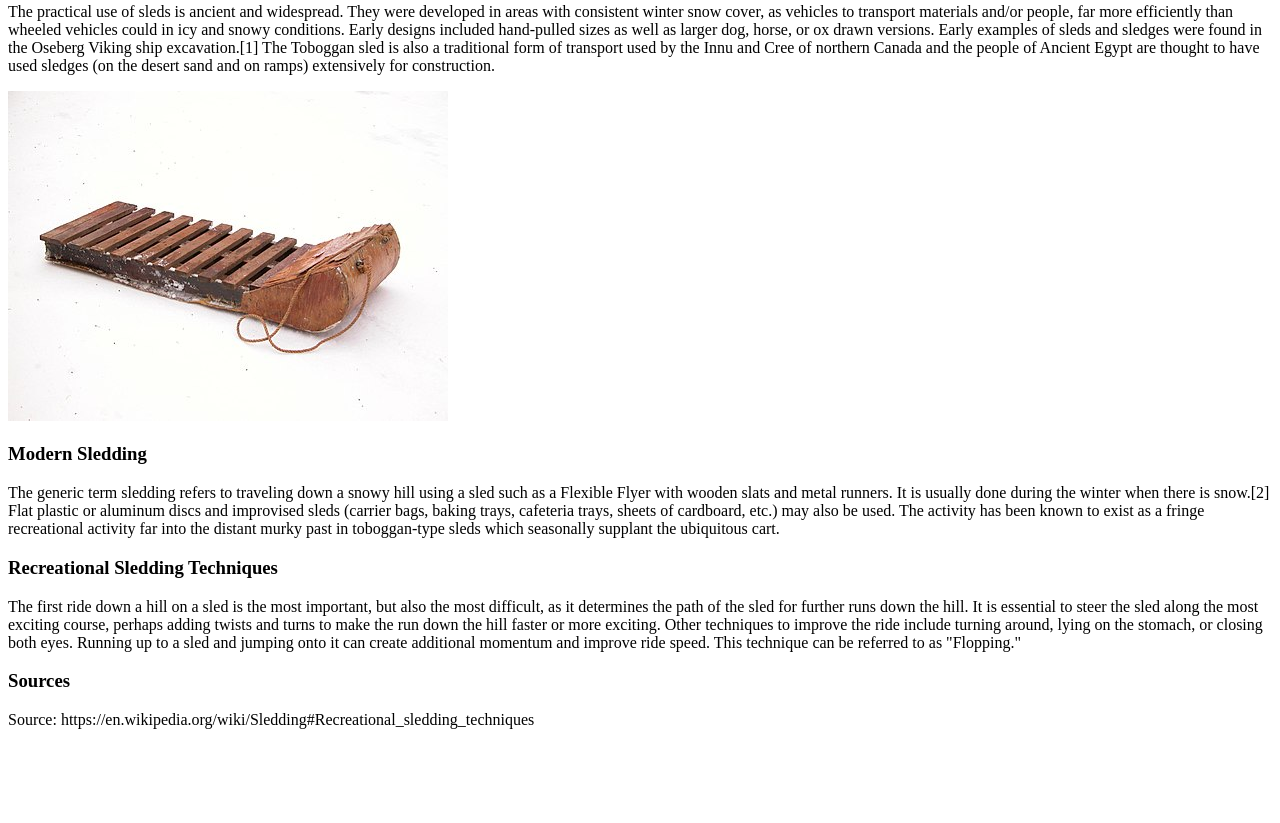
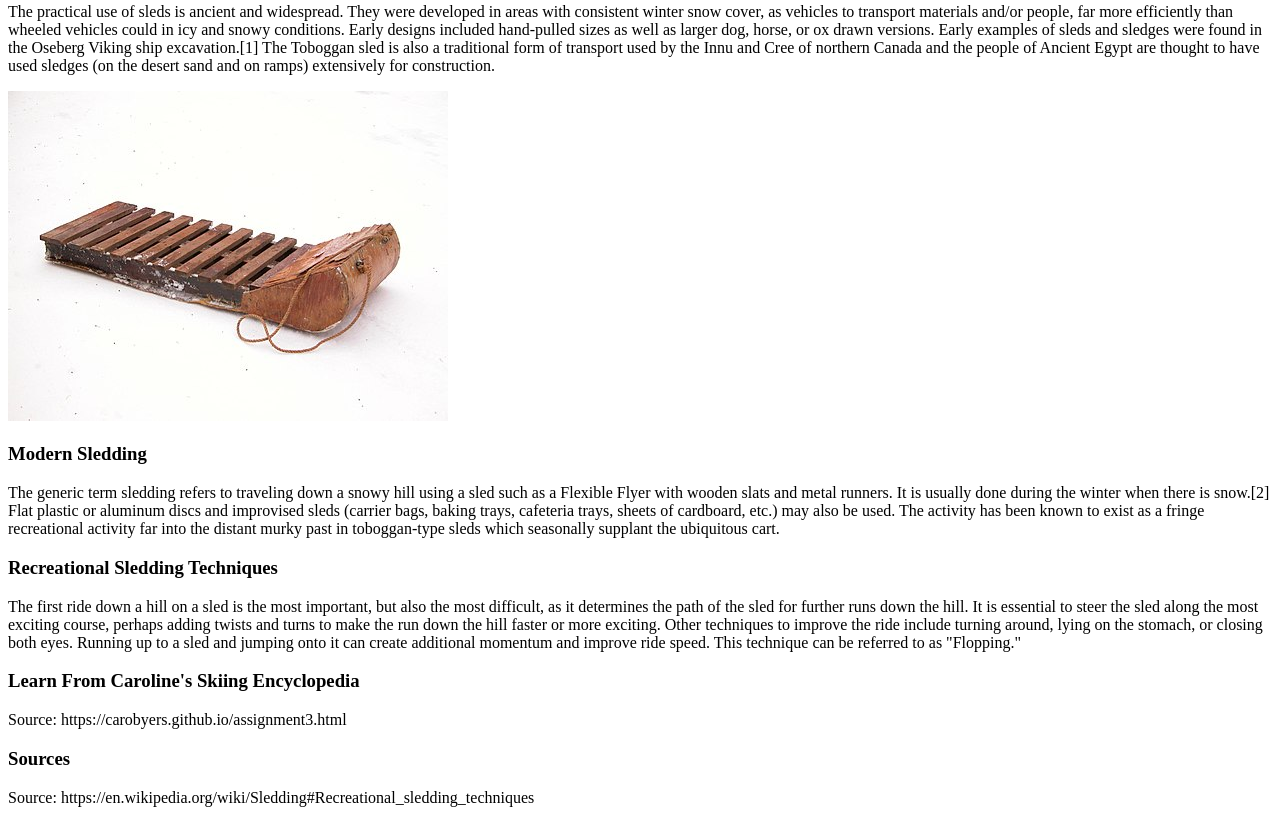
Before and after one commit to ellalago/ellalago.github.io, a plain HTML site: page assignment3.html in a window 1280 px wide. Shown: the part 724-1547 px from the top of the page. Before the commit the page ends 1469 px from the top, so only its background shows below. Drawn offline with Linux system fonts and the light colour scheme.

Commit message:
Update assignment3.html

```diff
--- a/assignment3.html
+++ b/assignment3.html
@@ -26,5 +26,8 @@
       <h3 id="Recreational Sledding Techniques">Recreational Sledding Techniques</h3>
         <p>The first ride down a hill on a sled is the most important, but also the most difficult, as it determines the path of the sled for further runs down the hill. It is essential to steer the sled along the most exciting course, perhaps adding twists and turns to make the run down the hill faster or more exciting. Other techniques to improve the ride include turning around, lying on the stomach, or closing both eyes. Running up to a sled and jumping onto it can create additional momentum and improve ride speed. This technique can be referred to as "Flopping."</p>
 
+      <h3 id="Learn From Caroline's Skiing Encyclopedia">Learn From Caroline's Skiing Encyclopedia</h3>
+        <p>Source: https://carobyers.github.io/assignment3.html</p>
+
       <h3 id="Sources">Sources</h3>
         <p>Source: https://en.wikipedia.org/wiki/Sledding#Recreational_sledding_techniques</p>
```
